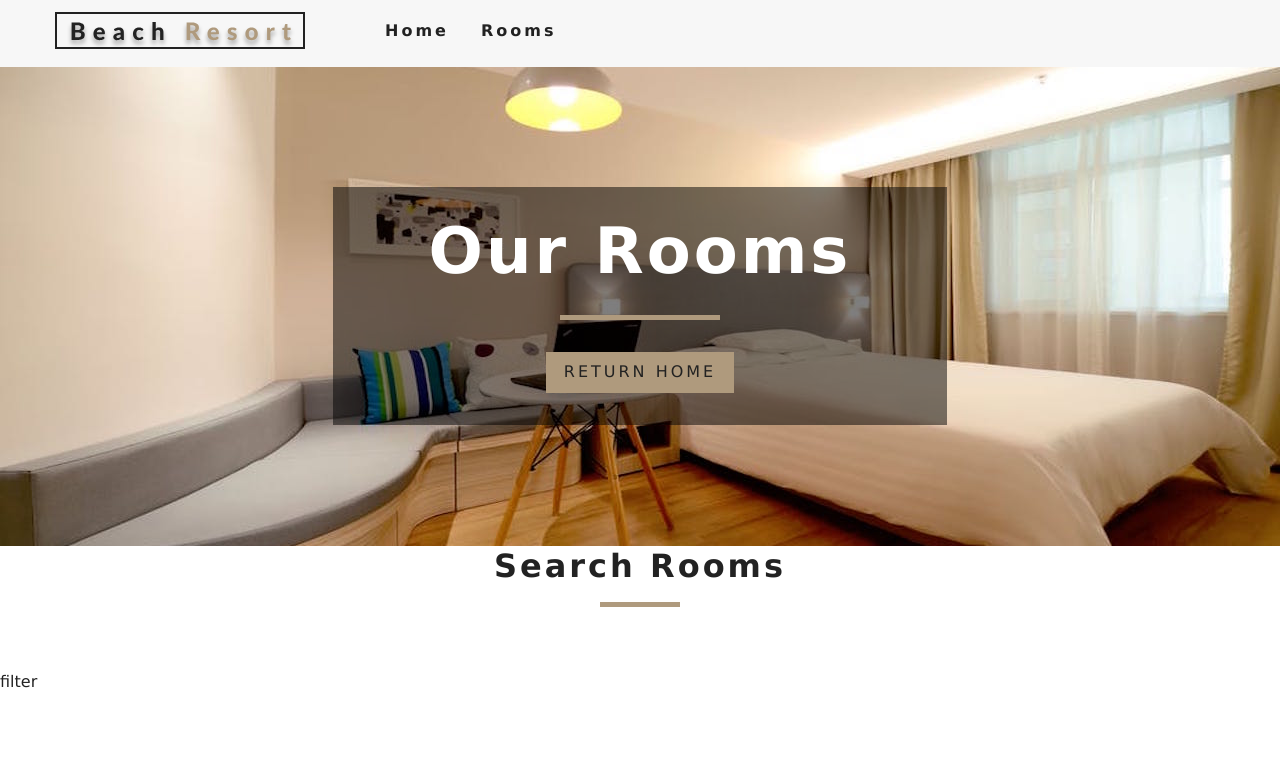
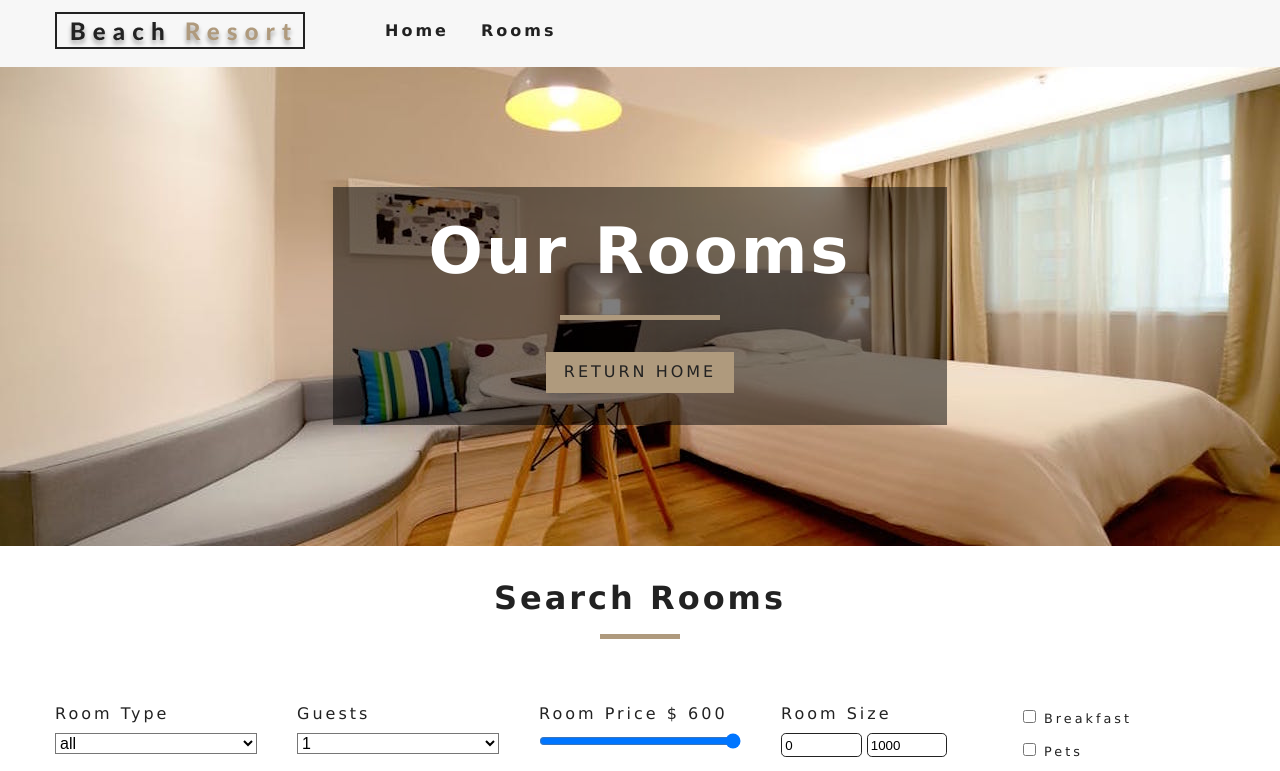
Before and after one commit to emotive44/React.js-HotelCatalogue, a React (Create React App) app: page /rooms in a window 1280 px wide. Shown: the top 771 px of the page. Built offline with nearby package versions, Linux system fonts and the light colour scheme.

Commit message:
done with RoomsFilter

```diff
--- a/src/components/rooms/RoomsFilter.jsx
+++ b/src/components/rooms/RoomsFilter.jsx
@@ -1,8 +1,126 @@
 import React from 'react';
+import { useContext } from 'react';
+import { RoomContext } from '../../context';
+import '../styles/RoomsFilter.css';
 
-const RoomsFilter = () => {
+const getUnique = (items, value) => {
+    return [...new Set(items.map(item => item[value]))]
+}
+
+const RoomsFilter = ({ rooms }) => {
+    const context = useContext(RoomContext);
+    const {
+        pets,
+        type,
+        price,
+        maxSize,
+        minSize,
+        minPrice,
+        capacity,
+        maxPrice,
+        breakfast,
+        handleChange,
+    } = context;
+
+    let types = getUnique(rooms, "type");
+    types = ['all', ...types];
+    types = types.map((item, index) => {
+        return <option value={item} key={index}>{item}</option>
+    });
+
+    let people = getUnique(rooms, "capacity");
+    people = people.map((person, index) => {
+        return <option key={index} value={person}>{person}</option>
+    });
     return (
-        <div>filter</div>
+        <section className="filter-container">
+            <form className="filter-form">
+                <div className="form-group">
+                    <label htmlFor="type">room type</label>
+                    <select
+                        name="type"
+                        id="type"
+                        value={type}
+                        className="form-control"
+                        onChange={handleChange}
+                    >
+                        {types}
+                    </select>
+                </div>
+                {/*  */}
+                <div className="form-group">
+                    <label htmlFor="capacity">guests</label>
+                    <select
+                        name="capacity"
+                        id="capacity"
+                        value={capacity}
+                        className="form-control"
+                        onChange={handleChange}
+                    >
+                        {people}
+                    </select>
+                </div>
+                {/*  */}
+                <div className="form-group">
+                    <label htmlFor="price">room price $ {price}</label>
+                    <input
+                        type="range"
+                        name="price"
+                        min={minPrice}
+                        max={maxPrice}
+                        id="price"
+                        value={price}
+                        onChange={handleChange}
+                        className="form-control"
+                    />
+                </div>
+                {/*  */}
+                <div className="form-group">
+                    <label htmlFor="size">room size</label>
+                    <div className="size-inputs">
+                        <input
+                            type="number"
+                            name="minSize"
+                            id="size"
+                            value={minSize}
+                            onChange={handleChange}
+                            className="size-input"
+                        />
+                        <input
+                            type="number"
+                            name="maxSize"
+                            id="size"
+                            value={maxSize}
+                            onChange={handleChange}
+                            className="size-input"
+                        />
+                    </div>
+                </div>
+                {/*  */}
+                <div className="form-group">
+                    <div className="single-extra">
+                        <input
+                            type="checkbox"
+                            name="breakfast"
+                            id="breakfast"
+                            checked={breakfast}
+                            onChange={handleChange}
+                        />
+                        <label htmlFor="breakfast">breakfast</label>
+                    </div>
+                    <div className="single-extra">
+                        <input
+                            type="checkbox"
+                            name="pets"
+                            id="pets"
+                            checked={pets}
+                            onChange={handleChange}
+                        />
+                        <label htmlFor="pets">pets</label>
+                    </div>
+                </div>
+            </form>
+        </section>
     )
 }
 
--- /dev/null
+++ b/src/components/styles/RoomsFilter.css
@@ -0,0 +1,49 @@
+.filter-form {
+    width: 60vw;
+    margin: 0 auto;
+    display: grid;
+    grid-template-columns: repeat(auto-fit, minmax(202px, 1fr));
+    grid-row-gap: 2rem;
+    grid-column-gap: 40px;
+}
+.form-group {
+    text-transform: capitalize;
+}
+.form-group label {
+    display: block;
+    letter-spacing: var(--mainSpacing);
+    margin-bottom: 0.5rem;
+}
+.form-control {
+    width: 100%;
+    background: transparent;
+    font-size: 1rem;
+}
+.size-inputs {
+    display: flex;
+}
+.size-input {
+    width: 40%;
+    padding: 0.2rem;
+    border: 1px solid var(--mainBlack);
+    border-radius: 0.3rem;
+    margin-right: 0.3rem;
+}
+.single-extra label {
+    display: inline-block;
+    font-size: 0.8rem;
+    margin-left: 0.5rem;
+    margin-top: 7px;
+}
+
+@media screen and (min-width: 776px) {
+    .filter-form {
+      width: 70vw;
+    }
+}
+@media screen and (min-width: 992px) {
+    .filter-form {
+      width: 95vw;
+      max-width: 1170px;
+    }
+}
--- a/src/components/styles/Title.css
+++ b/src/components/styles/Title.css
@@ -1,5 +1,6 @@
 .section-title {
     text-align: center;
+    margin-top: 2rem;
     margin-bottom: 4rem;
 }
 .section-title h4 {
--- a/src/context.jsx
+++ b/src/context.jsx
@@ -8,17 +8,30 @@
         rooms: [],
         sortedRooms: [],
         featuredRooms: [],
-        loading: true
+        breakfast: false,
+        loading: true,
+        pets: false,
+        type: "all",
+        capacity: 1,
+        minPrice: 0,
+        maxPrice: 0,
+        minSize: 0,
+        maxSize: 0,
+        price: 0,
     }
     componentDidMount() {
         let formatedRooms = this.formatData(rooms);
         let featuredRooms = formatedRooms.filter(room => {
             return room.featured === true;
         });
-
+        let maxPrice = Math.max(...rooms.map(room => room.fields.price));
+        let maxSize = Math.max(...rooms.map(room => room.fields.size));
         this.setState({
+            maxSize,
+            maxPrice,
             featuredRooms,
             loading: false,
+            price: maxPrice,
             rooms: formatedRooms,
             sortedRooms: formatedRooms
         });
@@ -39,12 +52,56 @@
         const room = tempRooms.find(room => room.slug === id);
         return room;
     }
+    handleChange = (event) => {
+        const target = event.target
+        const value = target.type === 'checkbox' ? target.checked : target.value
+        const name = event.target.name;
+        this.setState({ [name]: value }, this.filterRooms);
+    }
+    filterRooms = () => {
+        let {
+            pets,
+            type,
+            rooms,
+            price,
+            minSize,
+            maxSize,
+            capacity,
+            breakfast
+        } = this.state;
+
+        let tempRooms = [...rooms];
+        if(type !== 'all') {
+            tempRooms = tempRooms.filter(room => room.type === type)
+        }
+
+        capacity = parseInt(capacity);
+        if(capacity !== 1) {
+            tempRooms = tempRooms.filter(room => room.capacity >= capacity);
+        }
+
+        price = parseInt(price);
+        tempRooms = tempRooms.filter(room => room.price <= price);
+
+        tempRooms = tempRooms.filter(room => room.size >= minSize && room.size <= maxSize);
+
+        if(breakfast) {
+            tempRooms = tempRooms.filter(room => room.breakfast === true)
+        }
+
+        if(pets) {
+            tempRooms = tempRooms.filter(room => room.pets === true)
+        }
+
+        this.setState({ sortedRooms: tempRooms });
+    }
     render () {
         return (
             <RoomContext.Provider
                 value={{
                     ...this.state,
-                    getRoom: this.getRoom
+                    getRoom: this.getRoom,
+                    handleChange: this.handleChange
                 }}
             >
                 {this.props.children}
```
